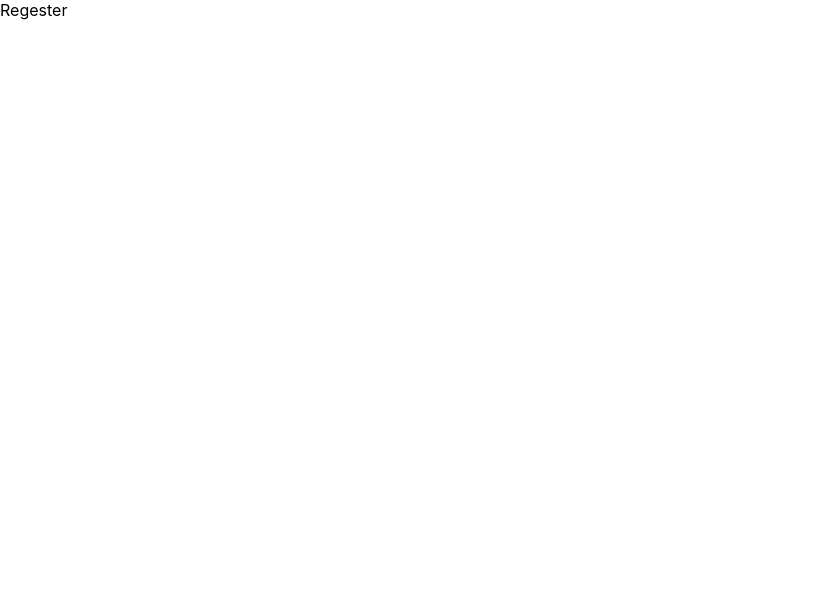
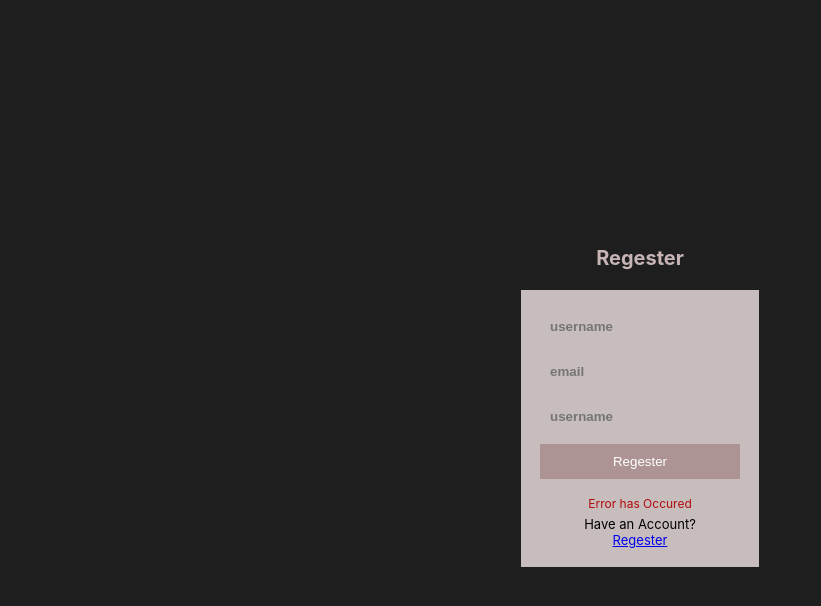
Before and after one commit to aalsaedi265/super_blog, a React (Create React App) app: page /regester in a window 1280 px wide. Shown: the top 606 px of the page, without its empty margins (0-821 px from the left). Built offline with nearby package versions, Linux system fonts and the light colour scheme.

Commit message:
UI for regester page

```diff
--- a/src/pages/Login.jsx
+++ b/src/pages/Login.jsx
@@ -6,8 +6,8 @@ function Login() {
     <div className='auth'>
         <h1>Login</h1>
         <form>
-            <input type="text" placeholder="username"/>
-            <input type="text" placeholder="username"/>
+            <input required type="text" placeholder="username"/>
+            <input required type="text" placeholder="username"/>
             <button>Login</button>
             <p>Error has Occured</p>
             <span>Don't have an Account? <Link to= "/regester">Regester</Link></span>
--- a/src/pages/Regester.jsx
+++ b/src/pages/Regester.jsx
@@ -1,10 +1,21 @@
 import React from "react";
+import { Link } from "react-router-dom";
 
 function Regester (){
 
     return (
 
-        <div>Regester</div>
+        <div className='auth'>
+        <h1>Regester</h1>
+        <form>
+            <input required type="text" placeholder="username"/>
+            <input required type ="email" placeholder="email"/>
+            <input required type="text" placeholder="username"/>
+            <button>Regester</button>
+            <p>Error has Occured</p>
+            <span>Have an Account? <Link to= "/login">Regester</Link></span>
+        </form>
+    </div>
     )
 }
 
```
